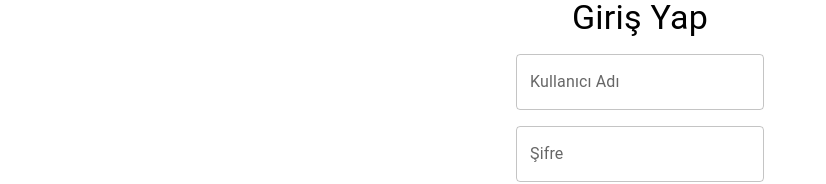
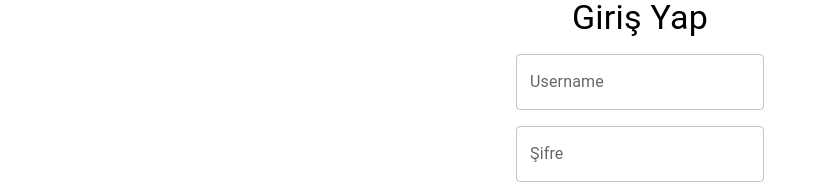
Before and after one commit to comp202team/ucms-frontend, a React (Create React App) app: page / in a window 1280 px wide. Shown: the part 313-497 px from the top of the page, without its empty margins (0-826 px from the left). Built offline with nearby package versions, Linux system fonts and the light colour scheme.

Commit message:
Login + Register Yaptım
paketleri düzenledim

```diff
--- a/src/Components/LoginPage.tsx
+++ b/src/Components/LoginPage.tsx
@@ -43,17 +43,12 @@ const LoginPage: React.FC = () => {
         // }
     };
 
-    const validateCredentials = (username: string, password: string) => {
-        return true;
-        // Bu örnek için basit bir kontrol sağlayın; gerçek uygulamanızda daha güvenli bir yöntem kullanın
-        //return username === "admin" && password === "12345";
-    };
 
     return (
         <StyledContainer>
             <Typography variant="h4">Giriş Yap</Typography>
             <TextField
-                label="Kullanıcı Adı"
+                label="Username"
                 variant="outlined"
                 value={username}
                 onChange={(e) => setUsername(e.target.value)}
```
